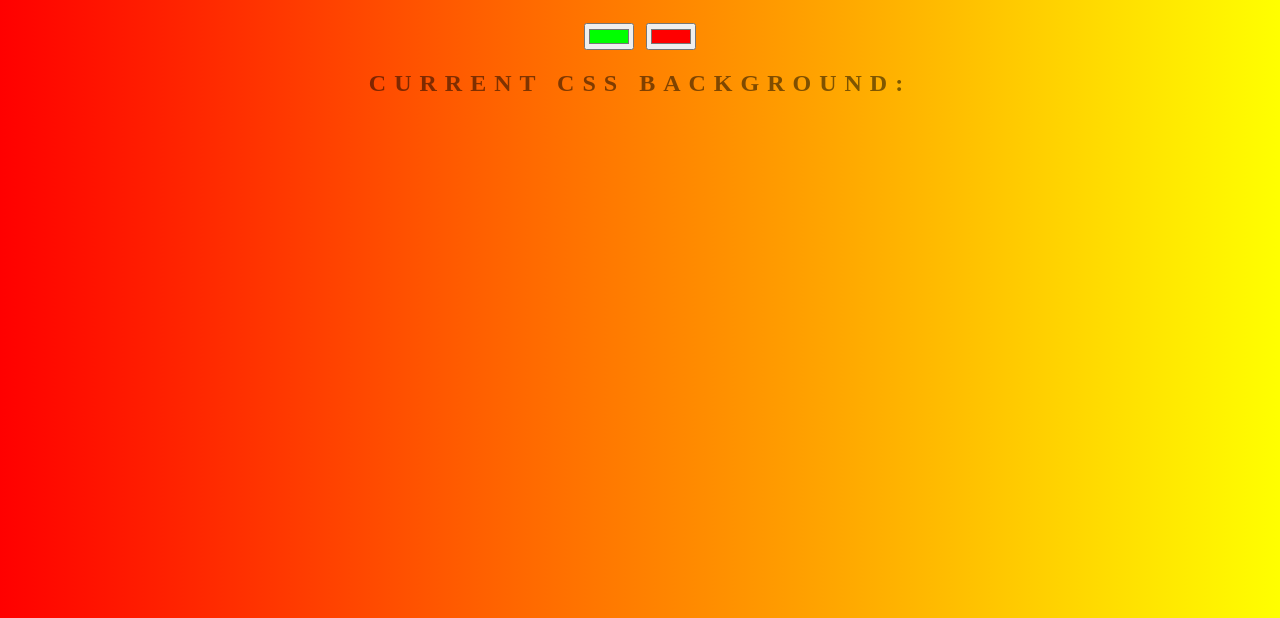
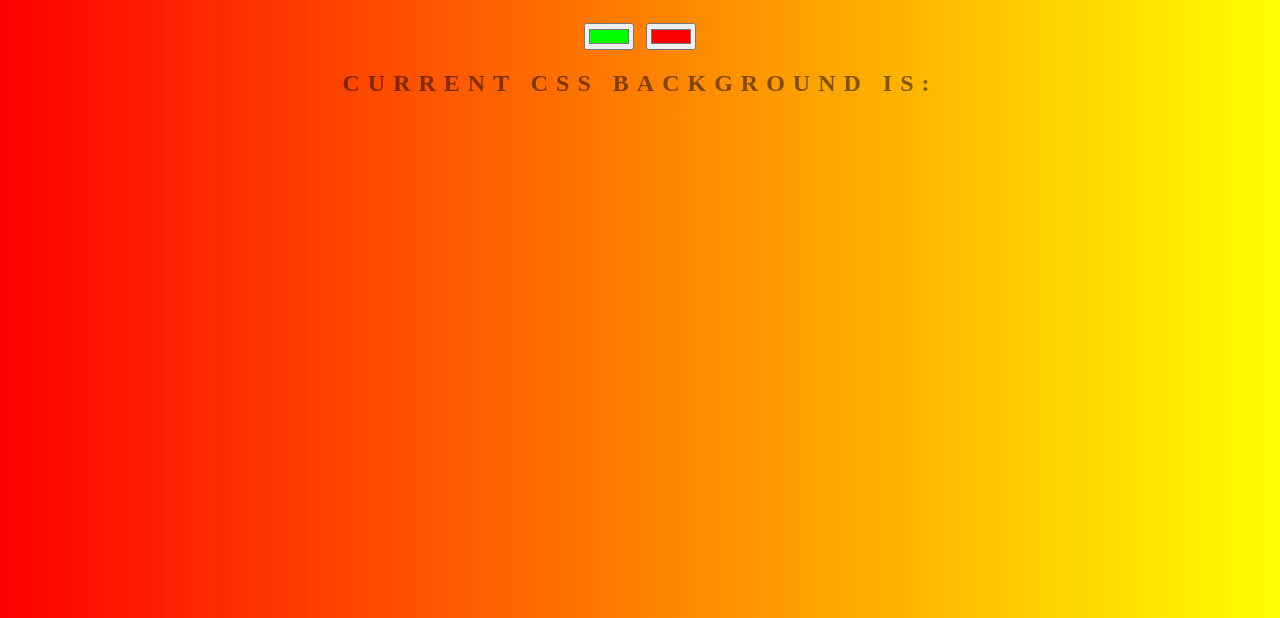
Before and after one commit to sumit735/backgenerator, a plain HTML site: page backgroundGenerator.html in a window 1280 px wide. Shown: the part 182-800 px from the top of the page. Drawn offline with Linux system fonts and the light colour scheme.

Commit message:
changed in h2

```diff
--- a/backgroundGenerator.html
+++ b/backgroundGenerator.html
@@ -41,7 +41,7 @@
 <input type="color" class="color1" name="color1" value="#00ff00">
 <input type="color" class="color2" name="color2" value="#ff0000">
 
-<h2>Current CSS Background:</h2>
+<h2>Current CSS Background is:</h2>
 <h3></h3>
 <script type="text/javascript" src="bg.js"></script>
 </body>
```
